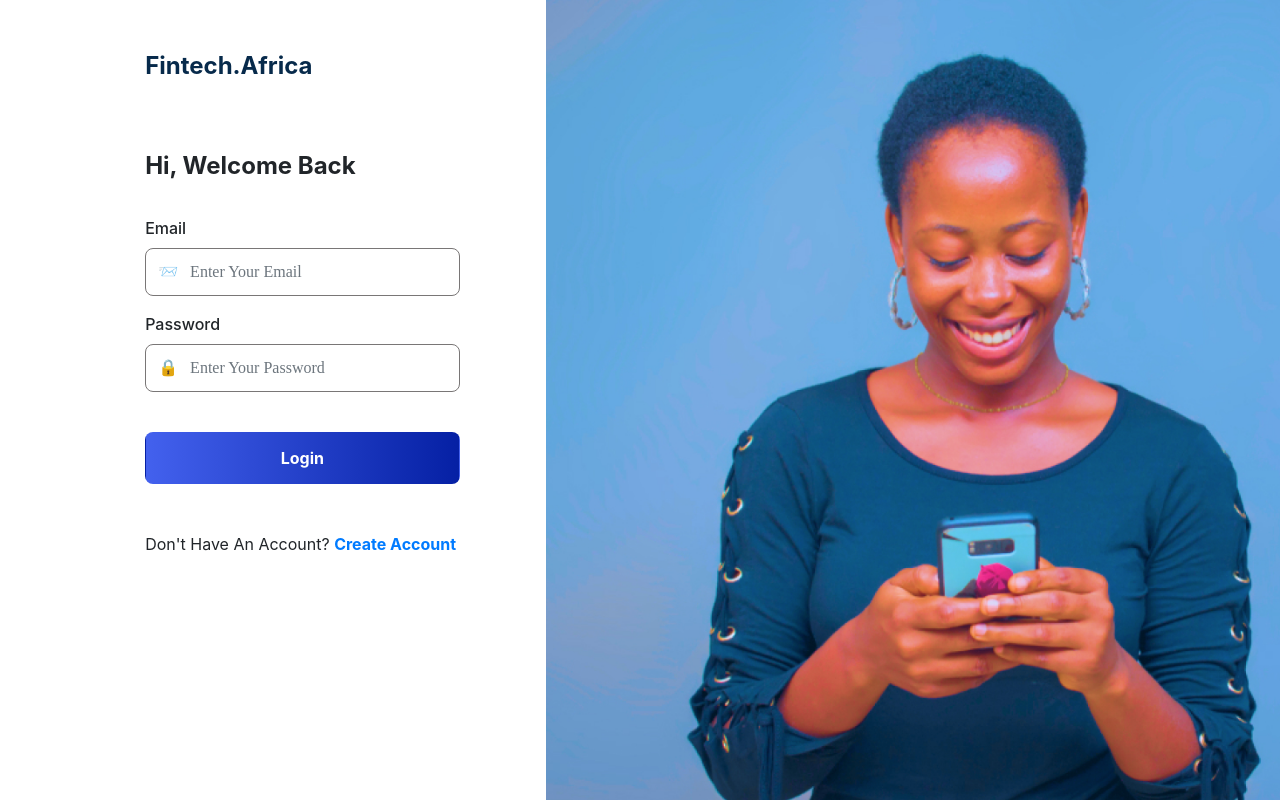
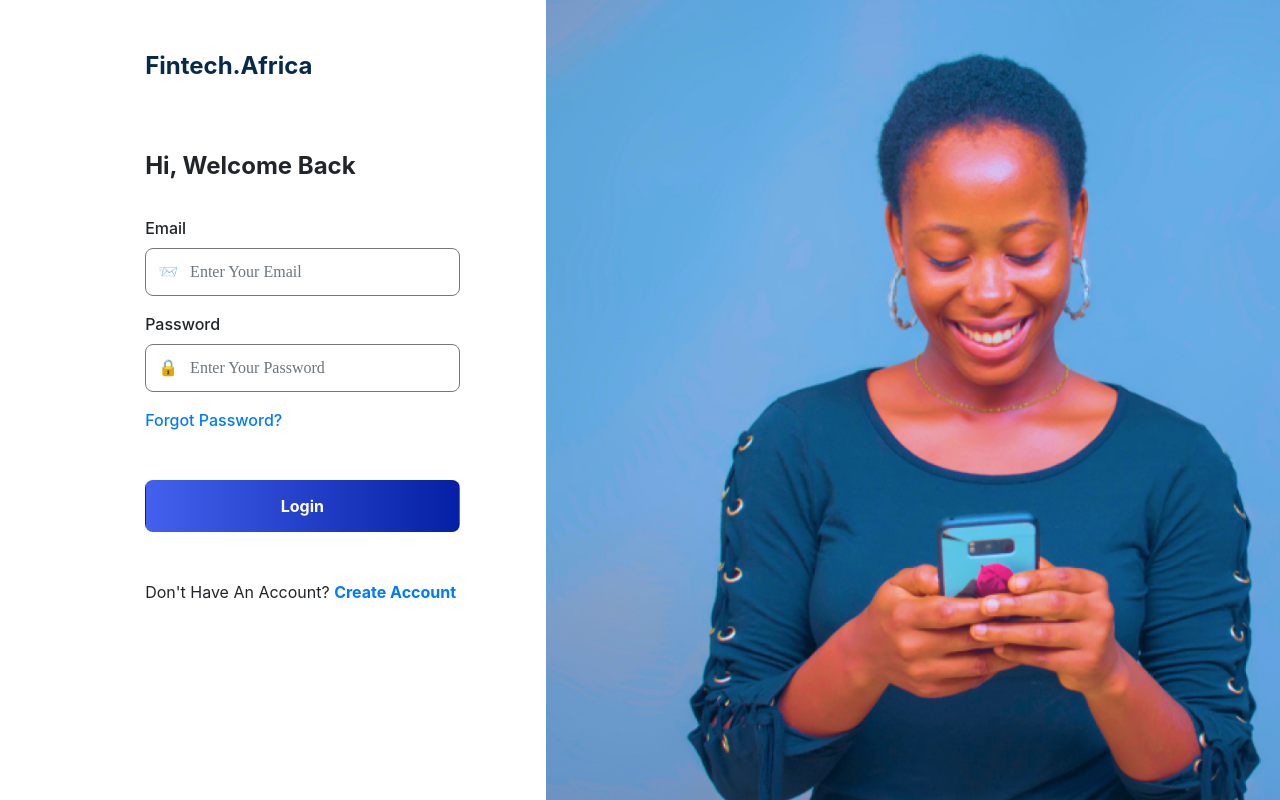
Before and after one commit to monsaw/Fintech-App-FE, a React (Create React App) app in the folder fintech-payment-front-end-sqd11a-group-b/: page / in a window 1280 px wide. Built offline with nearby package versions, Linux system fonts and the light colour scheme.

Commit message:
add forgot password

```diff
--- a/fintech-payment-front-end-sqd11a-group-b/src/Signup.jsx
+++ b/fintech-payment-front-end-sqd11a-group-b/src/Signup.jsx
@@ -42,6 +42,7 @@ function SignupForm() {
 
             <FormItem icon={emailIcon} name="Email" placeHolder="Enter your email" type = "email"  />
             <FormItem icon={passwordIcon} name="Password" placeHolder="Enter your password" type = "password"  />
+            <div className='forget-password'><label htmlFor="orget-password"><a href="">Forgot Password?</a></label></div>
             <div className='signup-button'><button type='submit' className='btn'>Login</button></div>
             <div className='login'>Don't have an account? <a href=""><span className ='login-span'>Create account</span></a> </div>
 
```
